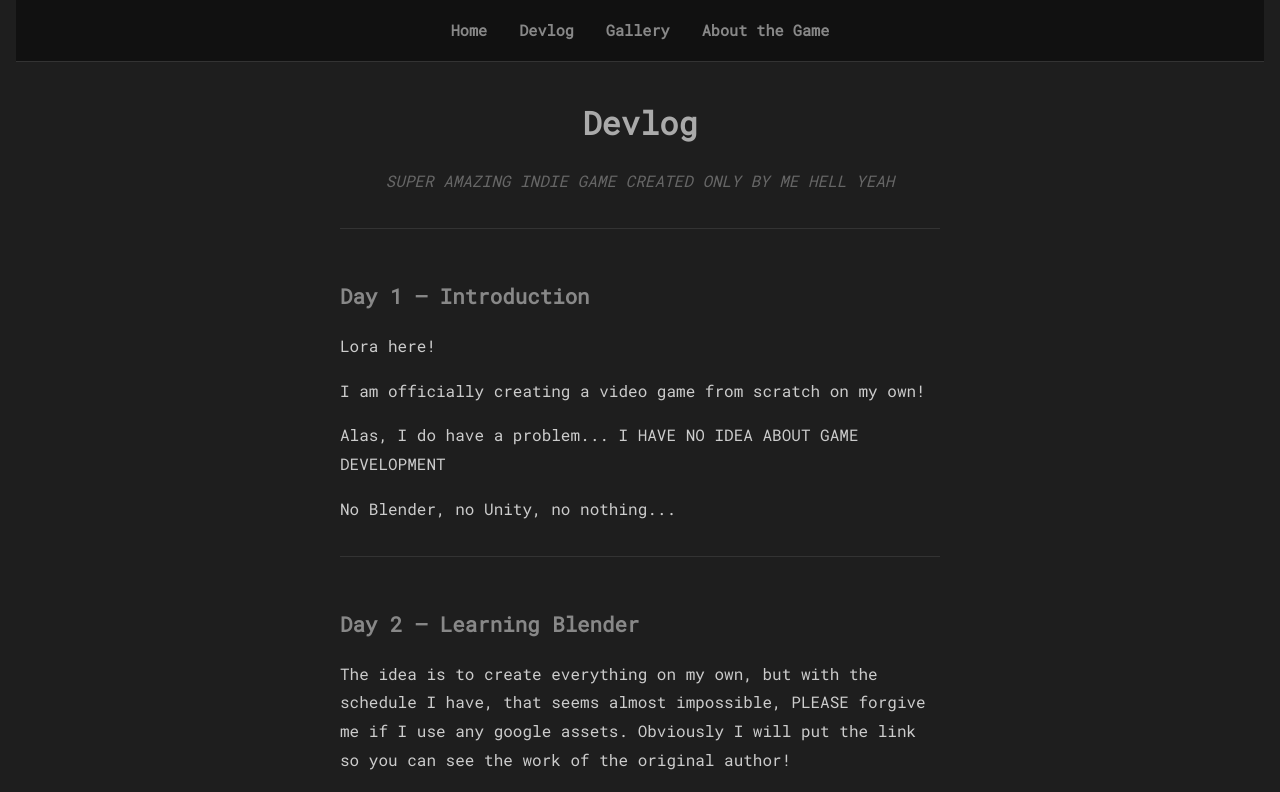
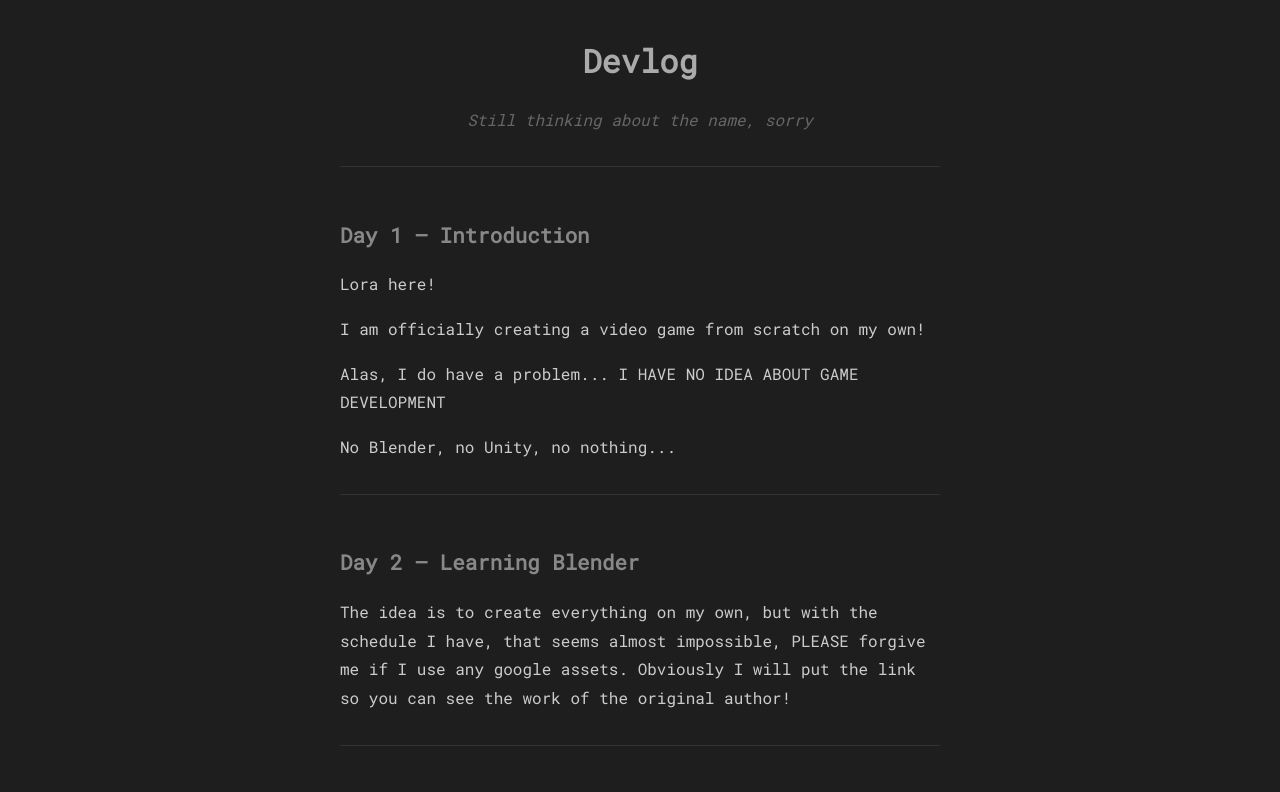
Before and after one commit to DevLora404/GameBlog, a plain HTML site: page index.html in a window 1280 px wide. Shown: the top 792 px of the page. Drawn offline with Linux system fonts and the light colour scheme; no server answers.

Commit message:
Add files via upload

```diff
--- a/index.html
+++ b/index.html
@@ -9,17 +9,10 @@
 </head>
 <body>
 <nav>
-  <ul>
-    <li><a href="#home">Home</a></li>
-    <li><a href="#devlog">Devlog</a></li>
-    <li><a href="#gallery">Gallery</a></li>
-    <li><a href="#about">About the Game</a></li>
-  </ul>
-</nav>
 
 <header>
   <h1>Devlog</h1>
-  <p>SUPER AMAZING INDIE GAME CREATED ONLY BY ME HELL YEAH</p>
+  <p>Still thinking about the name, sorry</p>
 </header>
 
 <main>
@@ -69,7 +62,7 @@
 </footer>
 
 <footer>
-  <p>ATT Lora</p>
+
 </footer>
 
 <!-- Firebase SDKs -->
```
